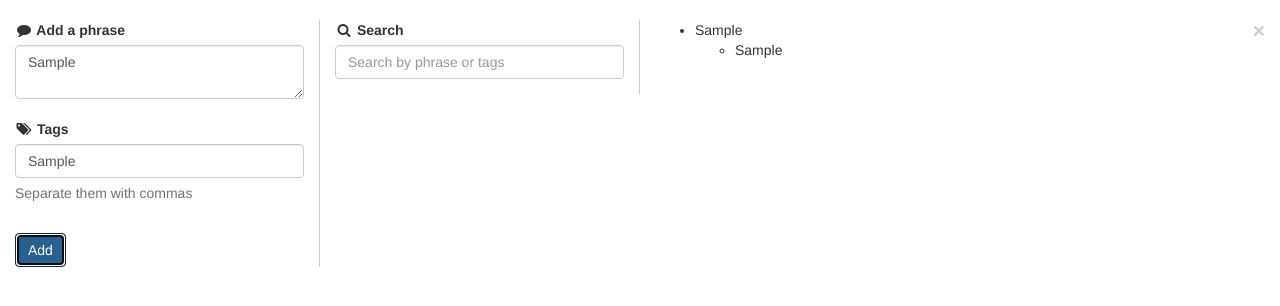
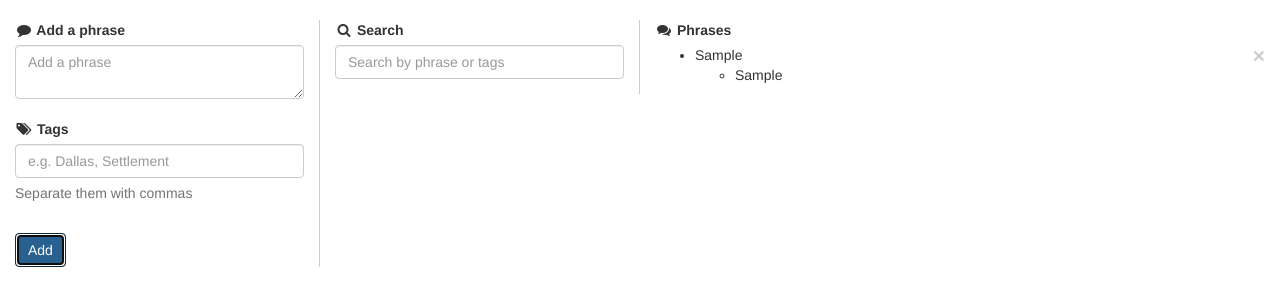
Before and after one commit to wbeard/rfpyo, a website: page app/index.html in a window 1280 px wide. Both pictures are taken after typing "Sample", "Sample" into the empty fields and a click on the button "Add". Drawn offline with nearby package versions, Linux system fonts and the light colour scheme; files that its build step writes are made by us from their sources.

Commit message:
clear txtbxs when done adding a phrase, added a label to phrases

```diff
--- a/app/index.html
+++ b/app/index.html
@@ -50,6 +50,7 @@
                     </div>
                 </div>
                 <div class="col-lg-6 col-md-6 cold-sm-6 col-xs-12">
+                    <label><i class="fa fa-fw fa-comments"></i> Phrases</label>
                     <ul class="center-block">
                     <li ng-repeat="phrase in phrases | filter:query">
                         {{phrase.phrase}}
--- a/app/scripts/main.js
+++ b/app/scripts/main.js
@@ -24,7 +24,9 @@ app.controller('AppController', function($scope) {
   }
 
   $scope.addPhrase = function() {
-    _addPhrase($("#newPhraseText").val(), $("#newPhraseTags").val().split(", "))
+    _addPhrase($("#newPhraseText").val(), $("#newPhraseTags").val().split(", "));
+    $("#newPhraseText").val('');
+    $("#newPhraseTags").val('');
   };
 
   $scope.removePhrase = function(index) {
```
